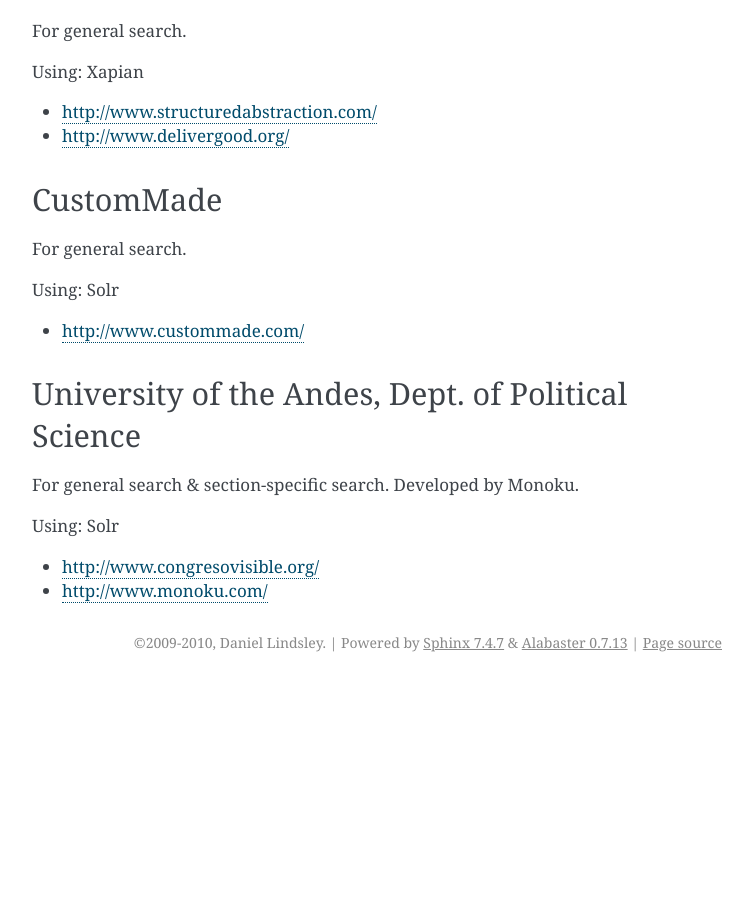
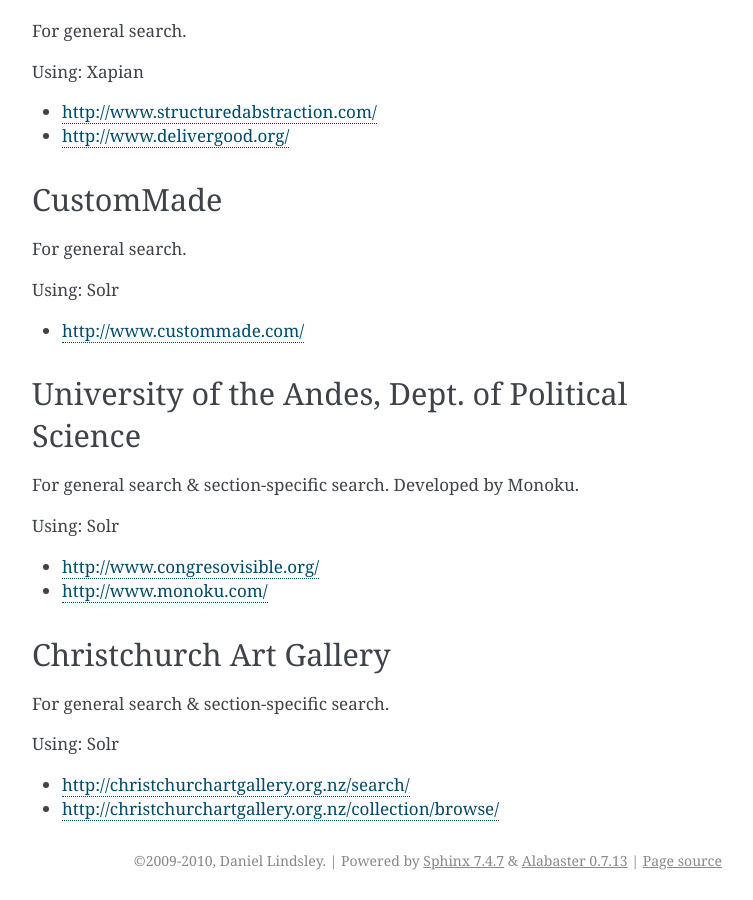
Before and after one commit to django-haystack/django-haystack, a Sphinx documentation site: the page built from docs/who_uses.rst, in a window 1280 px wide and 900 px high, scrolled down 3189 px. Shown: the whole window, without its empty margins (388-1141 px from the left). Built offline with Sphinx 7.4.7, drawn with Linux system fonts in a browser that asks for light colours; before the commit the page ends 3871 px from its top, so only the background shows below that; some of the changed text lies outside the part shown.

Commit message:
Added Christchurch Art Gallery to "Who Uses".

```diff
--- a/docs/who_uses.rst
+++ b/docs/who_uses.rst
@@ -187,3 +187,14 @@
 
 * http://www.congresovisible.org/
 * http://www.monoku.com/
+
+
+Christchurch Art Gallery
+------------------------
+
+For general search & section-specific search.
+
+Using: Solr
+
+* http://christchurchartgallery.org.nz/search/
+* http://christchurchartgallery.org.nz/collection/browse/
```
